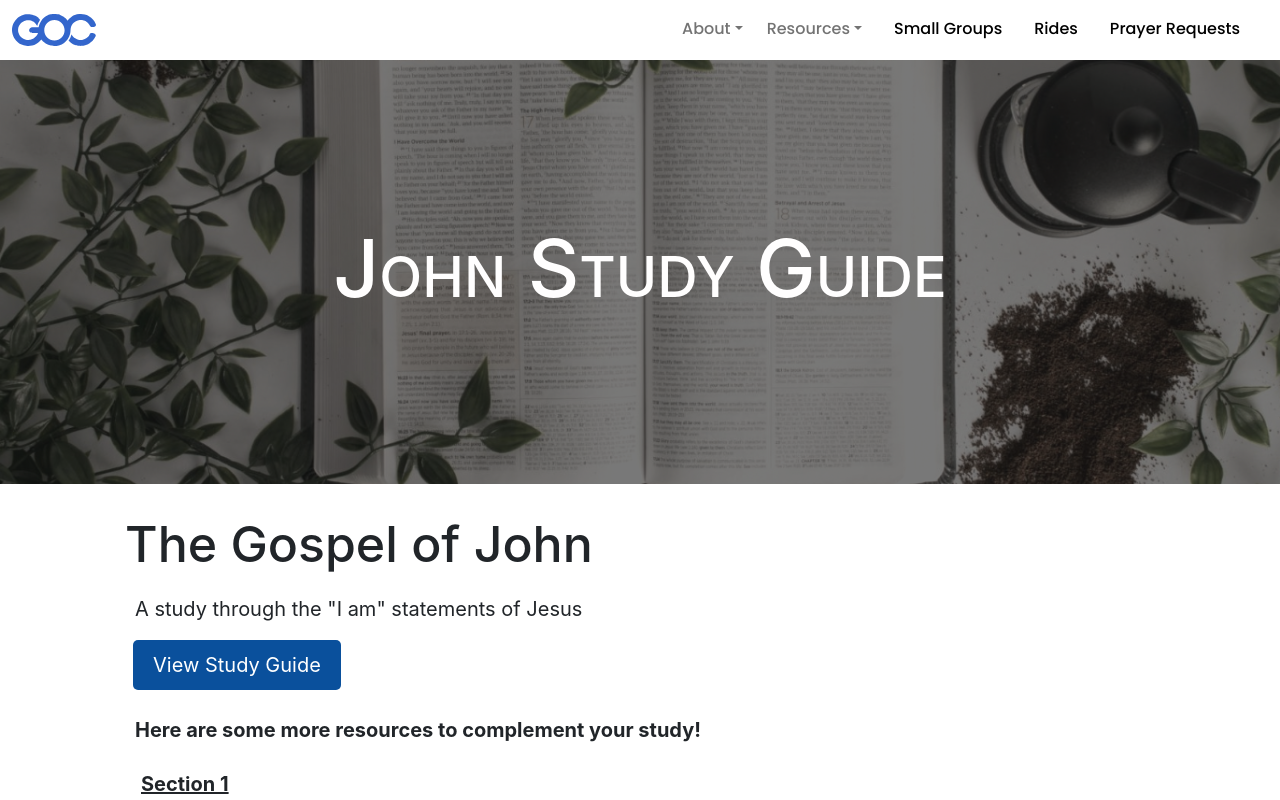
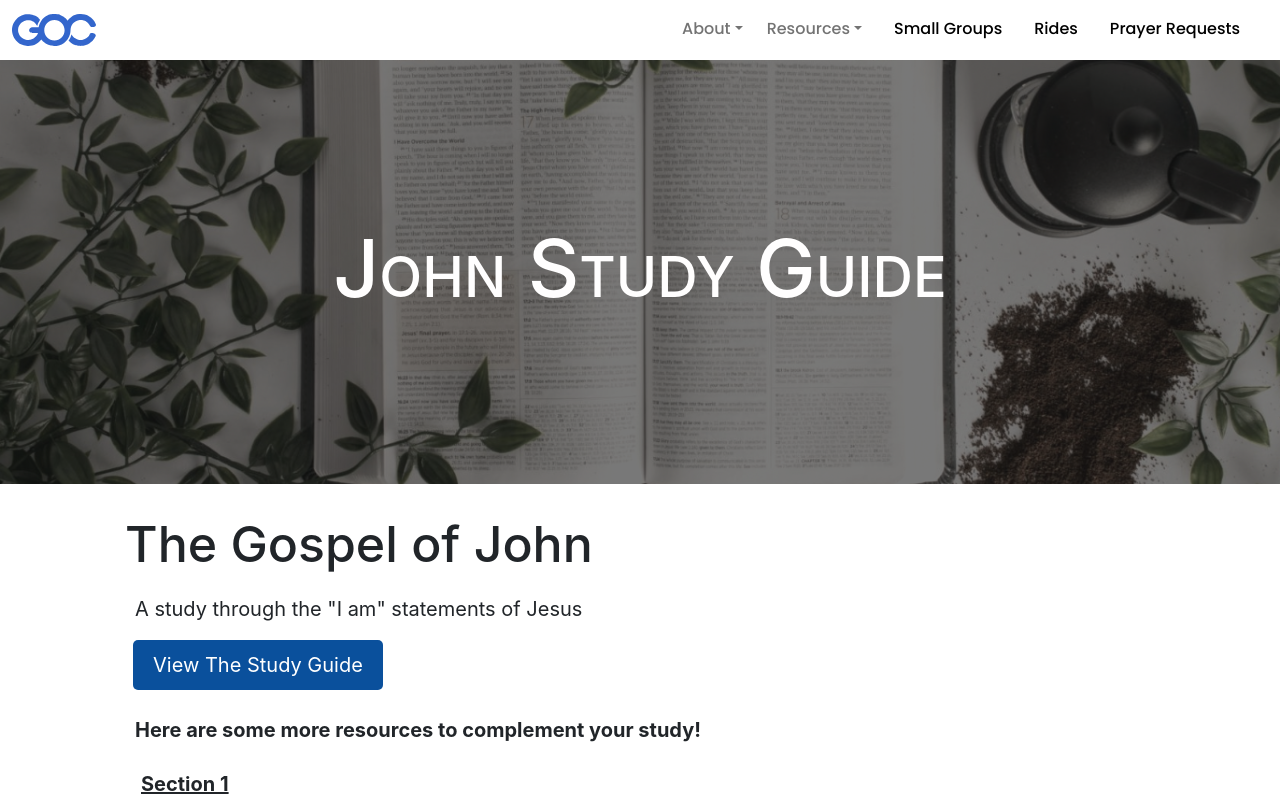
Before and after one commit to graceoncampus/goc-web-v3, a React (Create React App) app: page /JohnStudyGuide in a window 1280 px wide. Shown: the top 800 px of the page. Built offline with nearby package versions, Linux system fonts and the light colour scheme; no server answers; what aws-amplify would draw is missing.

Commit message:
Change Words

```diff
--- a/src/Components/User/Resources/JohnStudyGuide.tsx
+++ b/src/Components/User/Resources/JohnStudyGuide.tsx
@@ -19,7 +19,7 @@ export const StudyGuideBody = () => {
                     <h2>The Gospel of John</h2>
                     <p>A study through the "I am" statements of Jesus</p>
                     <a href="/docs/john-study-guide.pdf" target="_blank" rel="noopener noreferrer" className="btn-btn-primary">
-                        View Study Guide
+                        View The Study Guide
                     </a>
 
                 </div>
```
